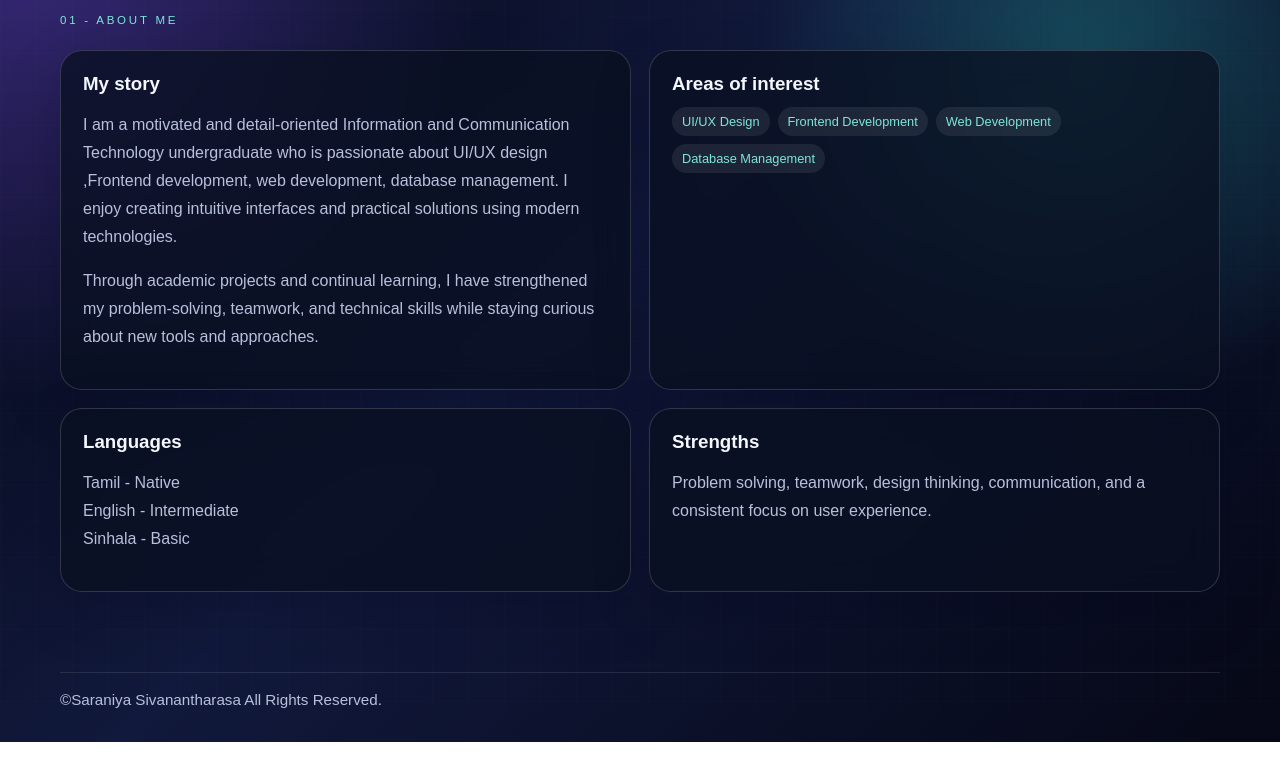
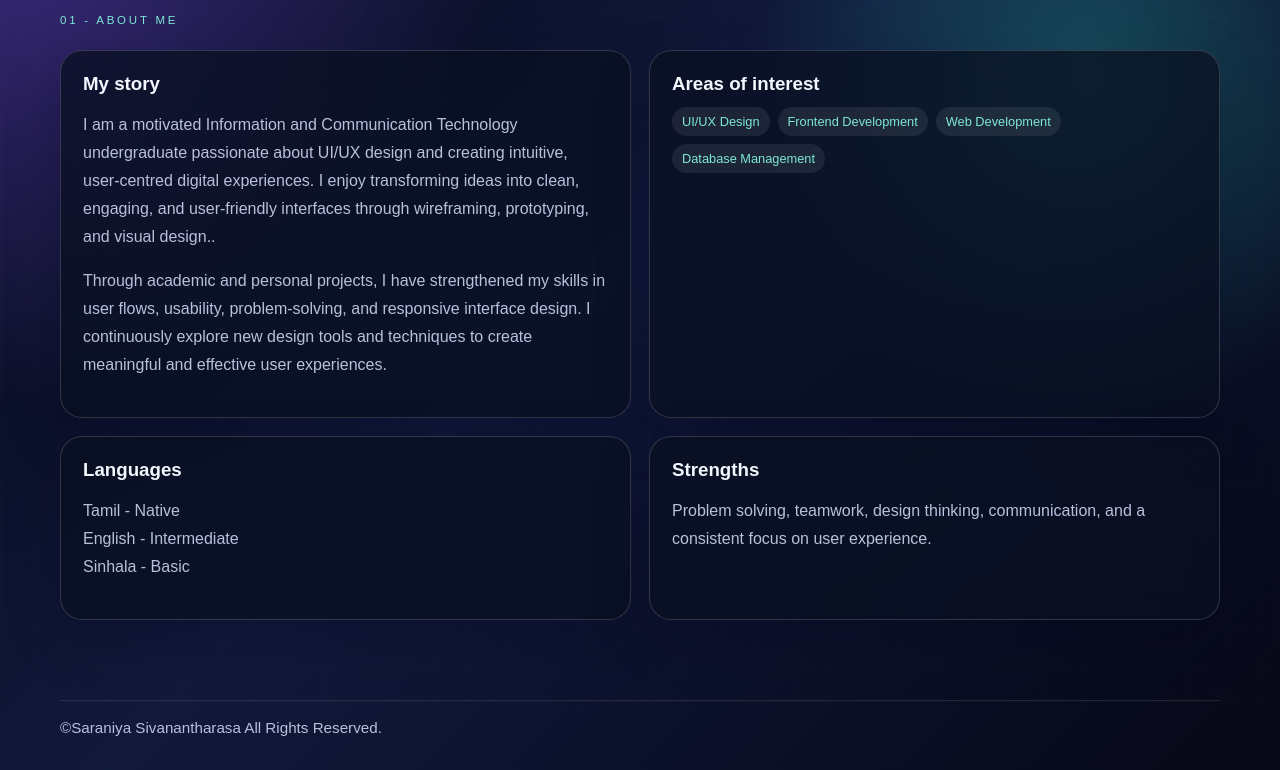
Before and after one commit to Saraniya312/Saraniya-s-Portfolio, a plain HTML site: page about.html in a window 1280 px wide. Shown: the part 91-861 px from the top of the page. Before the commit the page ends 833 px from the top, so only its background shows below. Drawn offline with Linux system fonts and the light colour scheme.

Commit message:
Update about.html

```diff
--- a/about.html
+++ b/about.html
@@ -28,8 +28,9 @@
     <section class="grid">
       <article class="card">
         <h3>My story</h3>
-        <p>I am a motivated and detail-oriented Information and Communication Technology undergraduate who is passionate about UI/UX design ,Frontend development, web development, database management. I enjoy creating intuitive interfaces and practical solutions using modern technologies.</p>
-        <p>Through academic projects and continual learning, I have strengthened my problem-solving, teamwork, and technical skills while staying curious about new tools and approaches.</p>
+        <p> I am a motivated Information and Communication Technology undergraduate passionate about UI/UX design and creating intuitive, user-centred digital experiences. I enjoy transforming ideas into clean, engaging, and user-friendly interfaces through wireframing, prototyping, and visual design..</p>
+        <p> Through academic and personal projects, I have strengthened my skills in user flows, usability, problem-solving, and responsive interface design. I continuously explore new design tools and techniques to create meaningful and effective user experiences.</p>
+
       </article>
       <article class="card">
         <h3>Areas of interest</h3>
```
